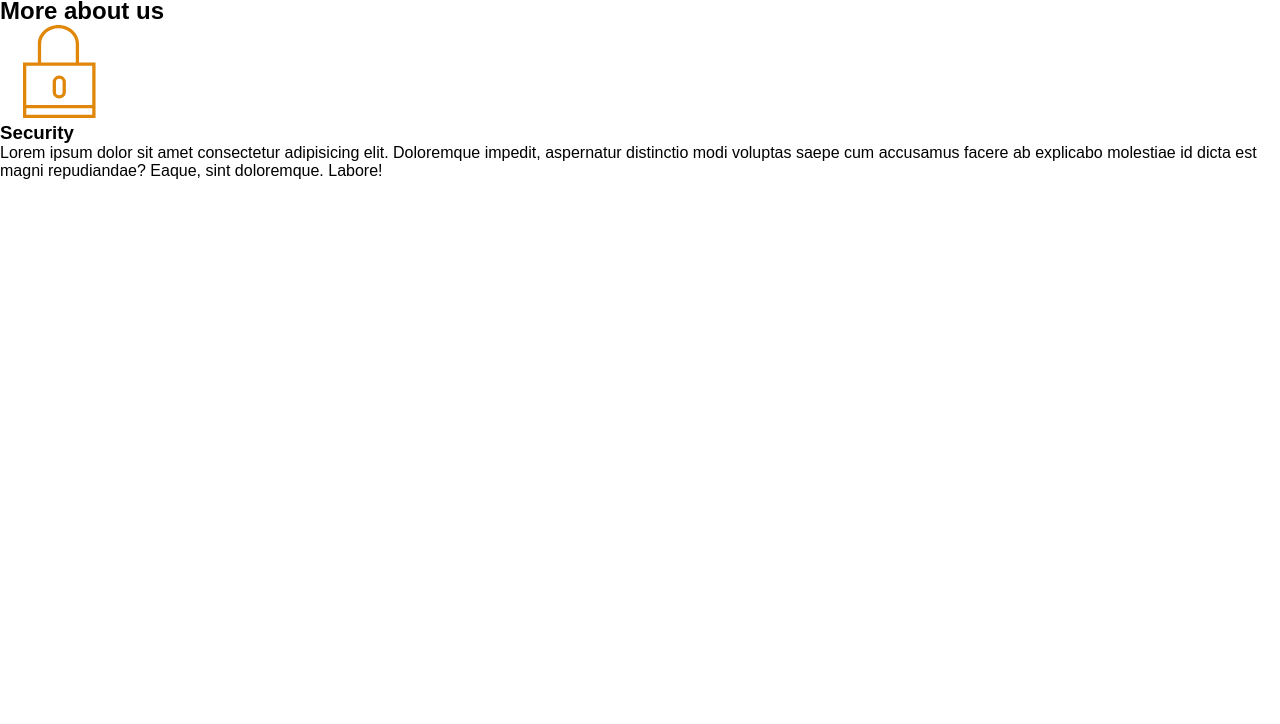
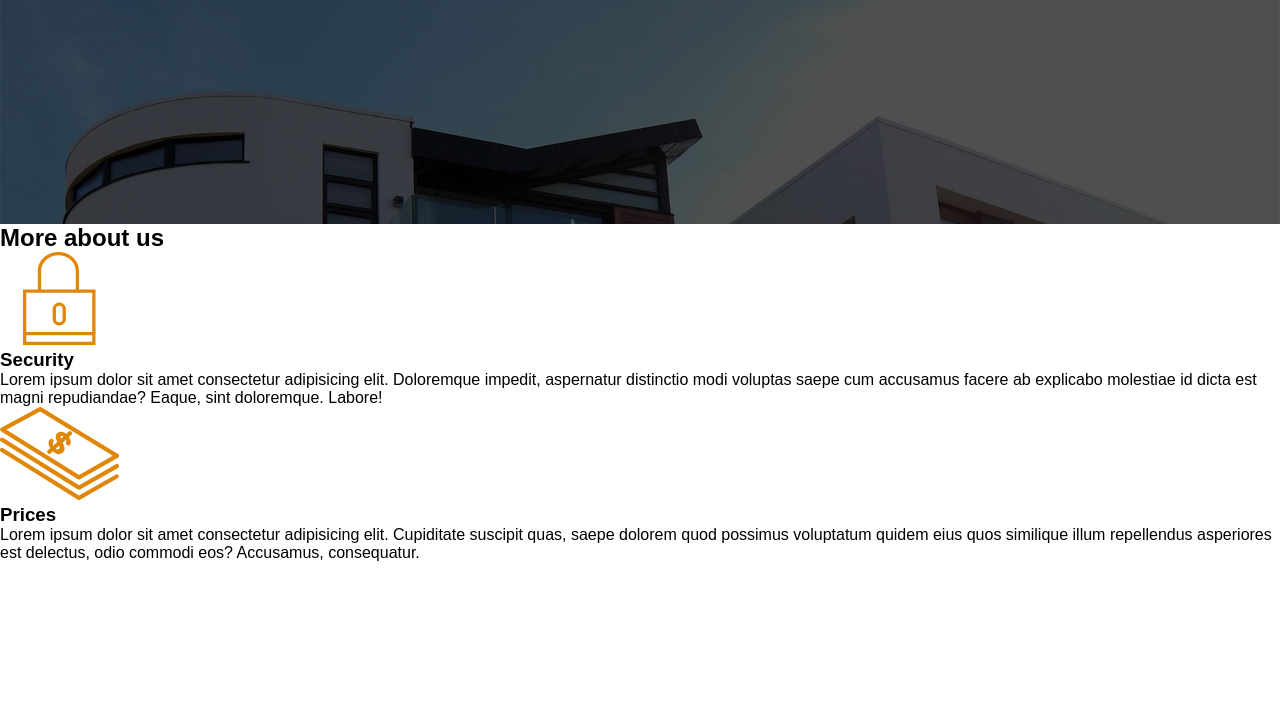
Before and after one commit to SamanthaSDGKU/realEstate-ch61, a plain HTML site: page index.html in a window 1280 px wide. Shown: the part 76-800 px from the top of the page. Drawn offline with Linux system fonts and the light colour scheme.

Commit message:
adding header image

```diff
--- a/index.html
+++ b/index.html
@@ -21,9 +21,18 @@
 
   <main>
     <h2>More about us</h2>
-    <img src="./img/icon1.svg" alt="">
-    <h3>Security</h3>
-    <p>Lorem ipsum dolor sit amet consectetur adipisicing elit. Doloremque impedit, aspernatur distinctio modi voluptas saepe cum accusamus facere ab explicabo molestiae id dicta est magni repudiandae? Eaque, sint doloremque. Labore!</p>
+
+    <div>
+      <img src="./img/icon1.svg" alt="">
+      <h3>Security</h3>
+      <p>Lorem ipsum dolor sit amet consectetur adipisicing elit. Doloremque impedit, aspernatur distinctio modi voluptas saepe cum accusamus facere ab explicabo molestiae id dicta est magni repudiandae? Eaque, sint doloremque. Labore!</p>
+    </div>
+
+    <div>
+      <img src="./img/icon2.svg" alt="">
+      <h3>Prices</h3>
+      <p>Lorem ipsum dolor sit amet consectetur adipisicing elit. Cupiditate suscipit quas, saepe dolorem quod possimus voluptatum quidem eius quos similique illum repellendus asperiores est delectus, odio commodi eos? Accusamus, consequatur.</p>
+    </div>
   </main>
 
 </body>
--- a/mystyle.css
+++ b/mystyle.css
@@ -9,4 +9,13 @@ body {
 
 a {
   text-decoration: none;
+  color: white;
 }
+
+header {
+  background-image: url(./img/header.jpg);
+  height: 300px;
+  background-size: cover;
+  color: white;
+  text-align: center;
+}
```
